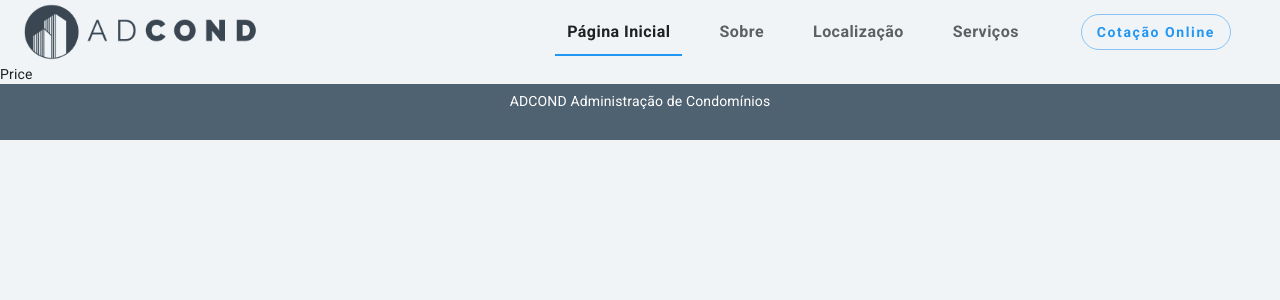
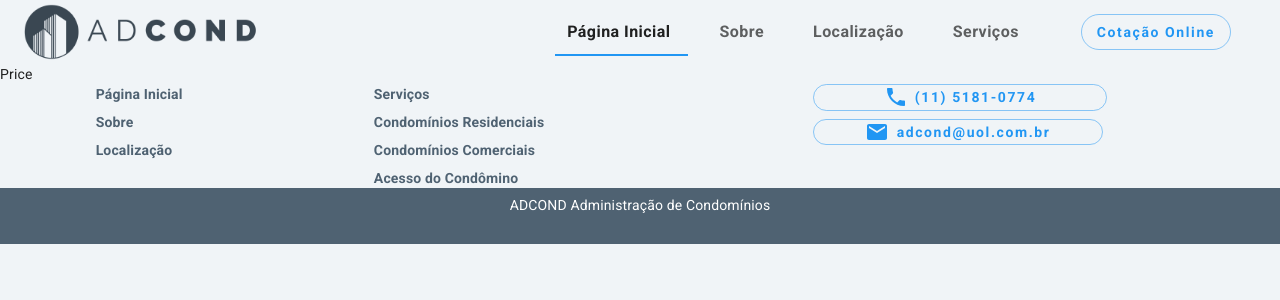
Before and after one commit to wscatao/adcond-adm, a React (Create React App) app: page /price in a window 1280 px wide. Shown: the top 300 px of the page. Built offline with nearby package versions, Linux system fonts and the light colour scheme.

Commit message:
Ajustes no layout do footer

```diff
--- a/src/components/ui/Footer.jsx
+++ b/src/components/ui/Footer.jsx
@@ -26,9 +26,6 @@ const useStyles = makeStyles((theme) => ({
     fontWeight: 'bold',
     textDecoration: 'none',
   },
-  gridItem: {
-    margin: '3em',
-  },
   outButtonNumber: {
     ...theme.typography.outlinedButton,
     padding: '0 5em',
@@ -40,13 +37,6 @@ const useStyles = makeStyles((theme) => ({
   buttonIcon: {
     marginRight: '0.3em',
   },
-  gridRight: {
-    paddingTop: '5em',
-    paddingRight: '10em',
-  },
-  borda: {
-    border: '1px solid red',
-  },
 }));
 
 export default function Footer(props) {
@@ -55,8 +45,118 @@ export default function Footer(props) {
 
   return (
     <footer className={classes.footer}>
-      <Grid container>
-
+      <Grid container alignItens="center">
+        <Grid item xs={12} md={6}>
+          <Grid
+            container
+            direction="row"
+            justify="space-around"
+            alignItens="center"
+            className={classes.borda}
+          >
+            <Grid item>
+              <Grid container direction="column" spacing={1}>
+                <Grid
+                  item
+                  component={Link}
+                  to="/"
+                  onClick={() => setValue(0)}
+                  className={classes.links}
+                >
+                  Página Inicial
+                </Grid>
+                <Grid
+                  item
+                  component={Link}
+                  to="/about"
+                  onClick={() => setValue(1)}
+                  className={classes.links}
+                >
+                  Sobre
+                </Grid>
+                <Grid
+                  item
+                  component={Link}
+                  to="/local"
+                  onClick={() => setValue(2)}
+                  className={classes.links}
+                >
+                  Localização
+                </Grid>
+              </Grid>
+            </Grid>
+            <Grid item>
+              <Grid container direction="column" spacing={1}>
+                <Grid item className={classes.links}>
+                  Serviços
+                </Grid>
+                <Grid
+                  item
+                  component={Link}
+                  to="/residencial"
+                  onClick={() => setValue(3)}
+                  className={classes.links}
+                >
+                  Condomínios Residenciais
+                </Grid>
+                <Grid
+                  item
+                  component={Link}
+                  to="/commercial"
+                  className={classes.links}
+                  onClick={() => setValue(3)}
+                >
+                  Condomínios Comerciais
+                </Grid>
+                <Grid
+                  item
+                  component={Link}
+                  to="/condominium"
+                  className={classes.links}
+                  onClick={() => setValue(3)}
+                >
+                  Acesso do Condômino
+                </Grid>
+              </Grid>
+            </Grid>
+          </Grid>
+        </Grid>
+        <Grid item md={6}>
+          <Grid
+            container
+            justify="center"
+            direction="row"
+            alignItens="center"
+            className={classes.borda}
+          >
+            <Grid item>
+              <Grid container direction="column" spacing={1}>
+                <Hidden smDown>
+                  <Grid item>
+                    <Button
+                      variant="outlined"
+                      color="secondary"
+                      className={classes.outButtonNumber}
+                    >
+                      <PhoneIcon className={classes.buttonIcon} />
+                      (11) 5181-0774
+                    </Button>
+                  </Grid>
+                  <Grid item>
+                    <Button
+                      variant="outlined"
+                      color="secondary"
+                      className={classes.outButtonEmail}
+                    >
+                      <MailIcon className={classes.buttonIcon} />
+                      adcond@uol.com.br
+                    </Button>
+                  </Grid>
+                </Hidden>
+              </Grid>
+            </Grid>
+          </Grid>
+        </Grid>
       </Grid>
       <Container disableGutters maxWidth="false" className={classes.footerF}>
         ADCOND Administração de Condomínios
```
